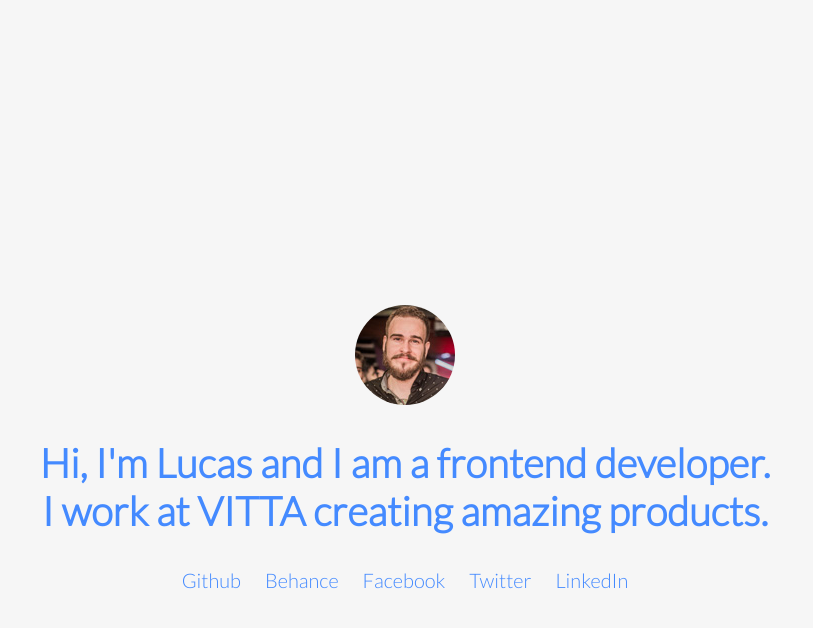
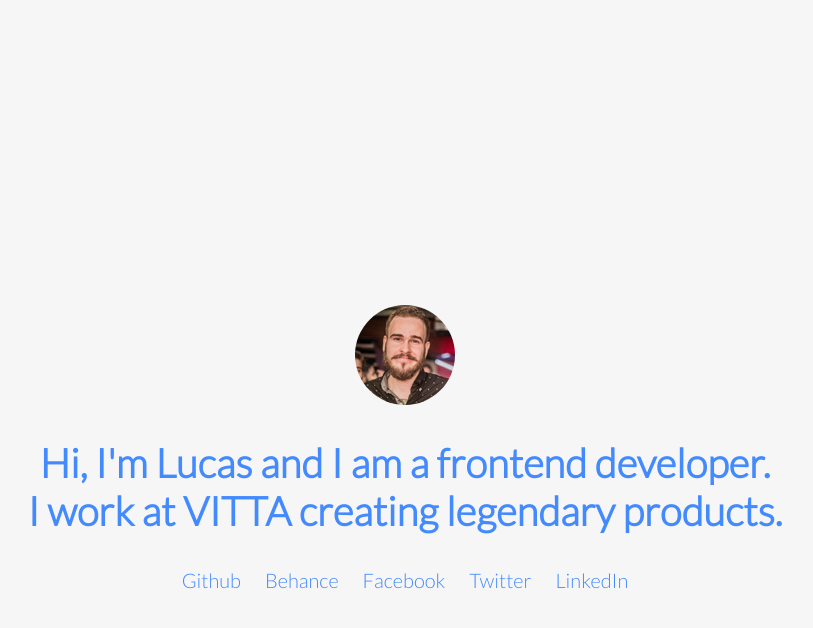
Before and after one commit to gedasilva/vilaboim.github.io, a Jekyll site: the page built from index.html, in a window 1280 px wide. Shown: the top 628 px of the page, without its empty margins (235-1048 px from the left). Built offline with Jekyll 4.4.1, drawn with Linux system fonts in a browser that asks for light colours.

Commit message:
Legen.. Wait for it... Dary

```diff
--- a/_config.yml
+++ b/_config.yml
@@ -2,7 +2,7 @@
 title: Lucas Vilaboim
 email: lucas@vilaboim.com
 description: > # this means to ignore newlines until "baseurl:"
-  Hi, I'm Lucas and I am a frontend developer. I work at VITTA creating amazing products.
+  Hi, I'm Lucas and I am a frontend developer. I work at VITTA creating legendary products.
 baseurl: "" # the subpath of your site, e.g. /blog/
 url: "http://vilaboim.com" # the base hostname & protocol for your site
 
@@ -10,7 +10,7 @@
 behance_username: vilaboim
 twitter_username: lucasvilaboim
 facebook_username: luvilaboim
-linkedin_link: "https://br.linkedin.com/pub/lucas-vilaboim/9b/76/529"
+linkedin_link: "https://linkedin.com/in/vilaboim"
 
 work_name: "VITTA"
 work_link: "https://vitta.me"
--- a/_includes/header.html
+++ b/_includes/header.html
@@ -2,7 +2,7 @@
 
 	<img class="avatar" src="img/avatar.jpg" alt="Lucas Vilaboim - frontend developer at VITTA">
 	<h1>Hi, I'm Lucas and I am a frontend developer.</h1>
-  <h1>I work at <a href="{{ site.work_link }}" title="{{ site.work_name }}">VITTA</a> creating amazing products.</h1>
+	<h1>I work at <a href="{{ site.work_link }}" title="{{ site.work_name }}">VITTA</a> creating legendary products.</h1>
 
 	<ul class="redes">
 		<li><a href="https://github.com/{{ site.github_username }}" title="Github">Github</a></li>
```
Lines whose indentation alone changed are shown as unchanged.
